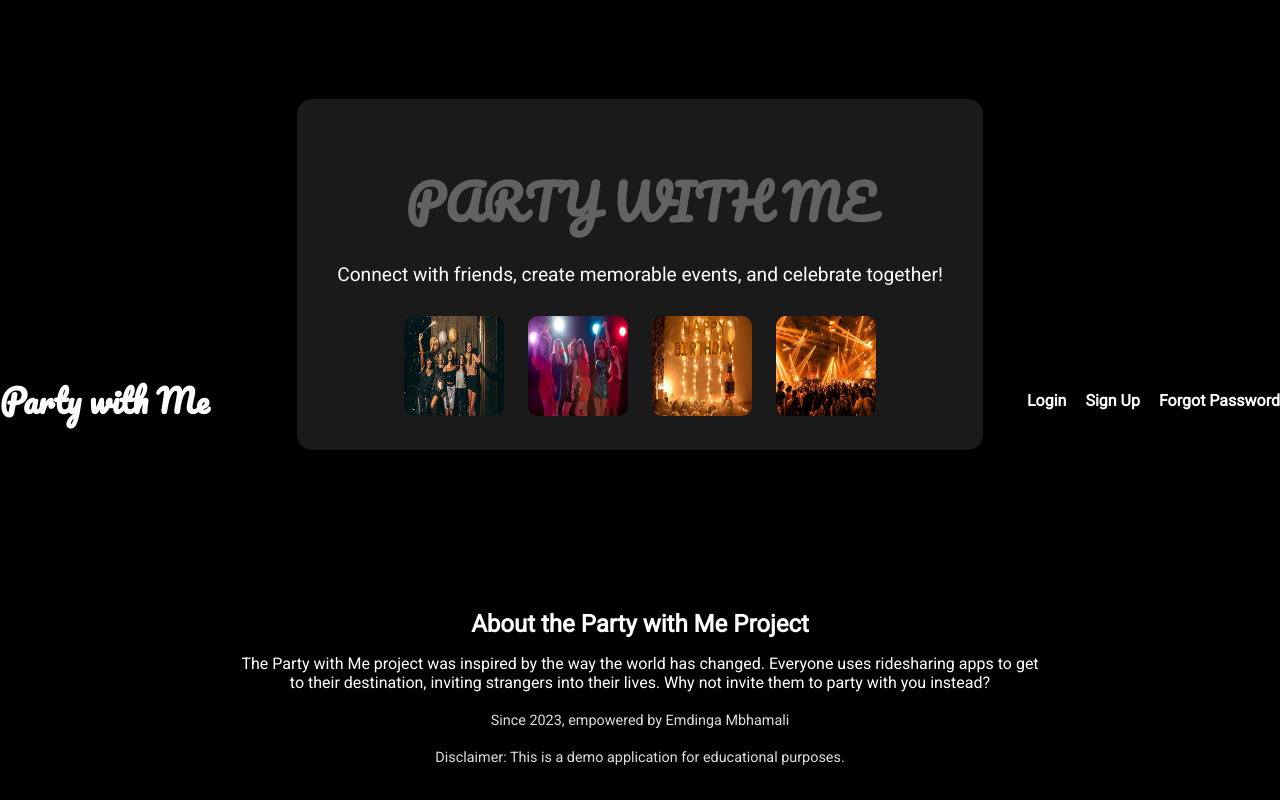
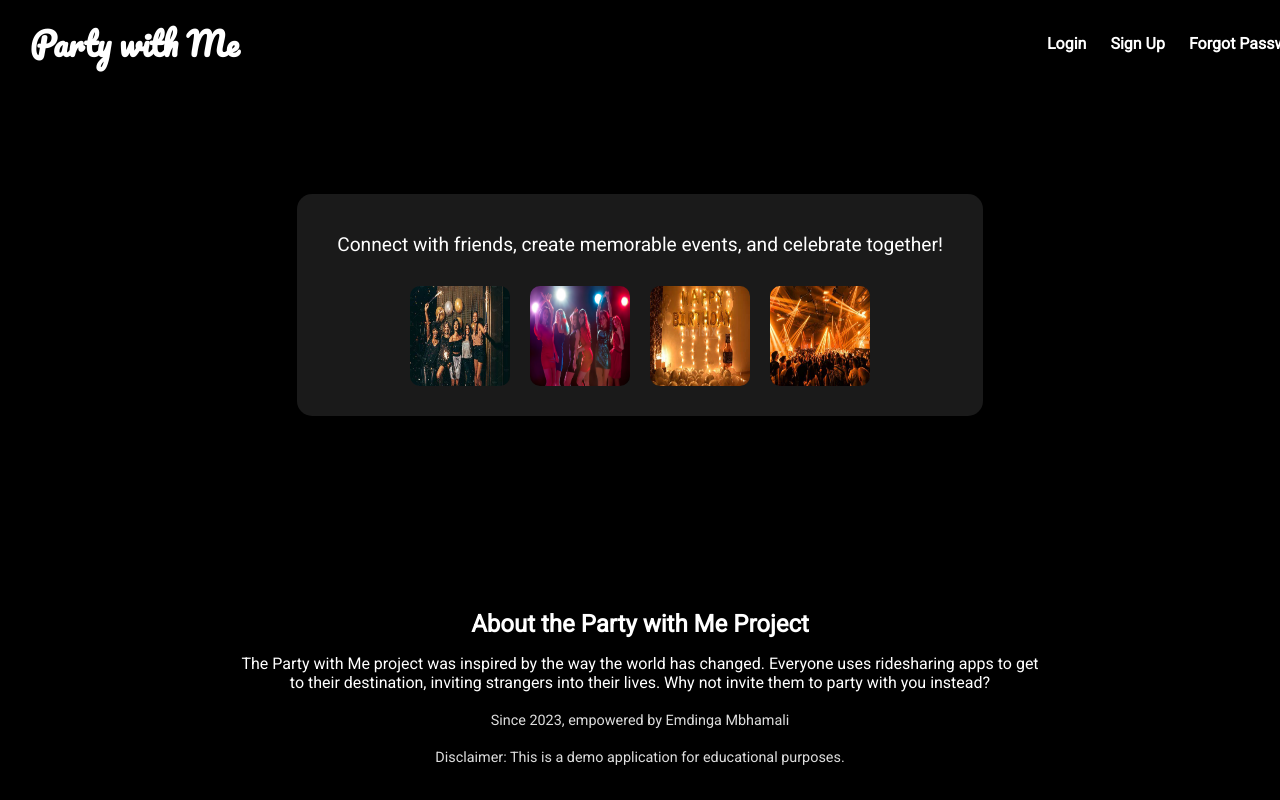
Before and after one commit to emdinga/Party_with_me, a Flask app: page / in a window 1280 px wide. Run offline with Flask 2, Linux system fonts and the light colour scheme; data that the repository does not hold is empty.

Commit message:
changing the logins position

```diff
--- a/static/style.css
+++ b/static/style.css
@@ -10,17 +10,21 @@ body {
     align-items: center;
     justify-content: center;
     height: 100vh;
+    overflow: hidden;
 }
 
-/* Top Navigation */
-.top-nav {
-    position: fixed;
-    width: 100%;
+/* Header */
+.header {
     display: flex;
     justify-content: space-between;
     align-items: center;
-    padding: 10px 20px;
+    width: 100%;
+    padding: 15px 30px;
     background: rgba(0, 0, 0, 0.7);
+    position: fixed;
+    top: 0;
+    left: 0;
+    z-index: 1000;
 }
 
 .logo h1 {
@@ -30,9 +34,9 @@ body {
 }
 
 .auth-links a {
-    margin-left: 15px;
     color: white;
     text-decoration: none;
+    margin-left: 20px;
     font-weight: bold;
 }
 
@@ -45,8 +49,9 @@ body {
     display: flex;
     align-items: center;
     justify-content: center;
-    height: 80vh;
+    height: calc(100vh - 60px); /* Adjust height considering the fixed header */
     text-align: center;
+    margin-top: 60px; /* Avoid content hiding under the fixed header */
 }
 
 .card {
@@ -57,16 +62,15 @@ body {
     box-shadow: 0 4px 15px rgba(0, 0, 0, 0.2);
 }
 
-.card header h1 {
-    font-family: 'Pacifico', cursive;
-    font-size: 3rem;
-    margin-bottom: 10px;
-    animation: fadeInOut 3s infinite;
-}
-
 .card header p {
     font-size: 1.2rem;
     margin-bottom: 20px;
+}
+
+.card .party-images {
+    display: flex;
+    flex-wrap: wrap;
+    justify-content: center;
 }
 
 .card .party-images img {
@@ -101,9 +105,3 @@ body {
     margin-top: 20px;
     color: #ddd;
 }
-
-/* Animation */
-@keyframes fadeInOut {
-    0%, 100% { opacity: 1; }
-    50% { opacity: 0; }
-}
--- a/templates/index.html
+++ b/templates/index.html
@@ -10,8 +10,8 @@
 </head>
 <body>
 
-    <!-- Top Navigation -->
-    <nav class="top-nav">
+    <!-- Header -->
+    <header class="header">
         <div class="logo">
             <h1>Party with Me</h1>
         </div>
@@ -20,13 +20,12 @@
             <a href="{{ url_for('signup') }}">Sign Up</a>
             <a href="{{ url_for('forgot_password') }}">Forgot Password</a>
         </div>
-    </nav>
+    </header>
 
     <!-- Main Content -->
     <section class="main-content">
         <div class="card">
             <header>
-                <h1 class="animated-text">PARTY WITH ME</h1>
                 <p>Connect with friends, create memorable events, and celebrate together!</p>
             </header>
             <div class="party-images">
```
